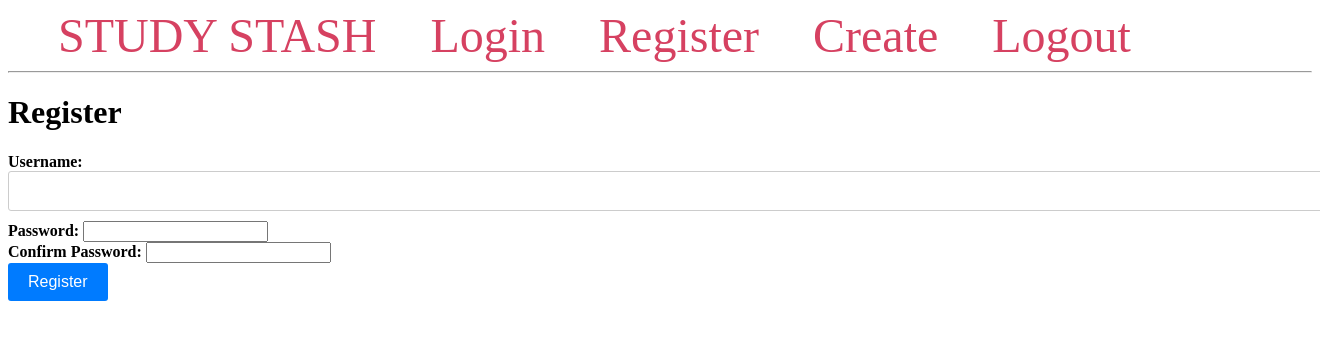
After one commit to DrubMd/Computer-Science-IA, a Flask app: page /register in a window 1320 px wide; the page is wider, and only the part inside the window is pictured. The commit adds this page. Shown: the top 340 px of that part. Run offline with Flask 3, Linux system fonts and the light colour scheme.

Commit message:
addition of login and register pages

```diff
--- a/app.py
+++ b/app.py
@@ -1,47 +1,37 @@
-from flask import Flask, render_template, request, redirect, url_for, flash, abort
+from flask import Flask, render_template, request, redirect, url_for, flash, abort, Response, session
 import sqlite3
-from flask_login import (
-    LoginManager,
-    current_user,
-    login_required,
-    login_user,
-    logout_user,
-)
-from oauthlib.oauth2 import WebApplicationClient
-import requests
-
-# Internal imports
-from db import init_db_command
-from user import User
-
-GOOGLE_CLIENT_ID = os.environ.get("GOOGLE_CLIENT_ID", None)
-GOOGLE_CLIENT_SECRET = os.environ.get("GOOGLE_CLIENT_SECRET", None)
-GOOGLE_DISCOVERY_URL = (
-    "https://accounts.google.com/.well-known/openid-configuration"
-)
+from flask_login import LoginManager, UserMixin, login_required, login_user, logout_user, current_user, login_manager
+from forms import LoginForm, RegistrationForm
 
 app = Flask(__name__)
-app.secret_key = os.environ.get("SECRET_KEY") or os.urandom(24)
+app.secret_key = 'rcctufiygugugy'
 
-login_manager = LoginManager()
-login_manager.init_app(app)
+login_manager = LoginManager(app)
+login_manager.login_view = "login"
+class User(UserMixin):
+    def __init__(self, id, username, password):
+         self.id = str(id)
+         self.username = username
+         self.password = password
+         self.authenticated = False
+    def is_active(self):
+         return self.is_active()
+    def is_anonymous(self):
+         return False
+    def is_authenticated(self):
+         return self.authenticated
+    def is_active(self):
+         return True
+    def get_id(self):
+         return self.id
 
-# OAuth 2 client setup
-client = WebApplicationClient(GOOGLE_CLIENT_ID)
-
-# Flask-Login helper to retrieve a user from our db
-@login_manager.user_loader
-def load_user(user_id):
-    return User.get(user_id)
-
-def get_google_provider_cfg():
-    return requests.get(GOOGLE_DISCOVERY_URL).json()
 
 
 def get_db_connection():
     conn = sqlite3.connect('database.db')
     conn.row_factory = sqlite3.Row
     return conn
+
 
 def get_flashcard(flashcard_id):
     conn = get_db_connection()
@@ -52,59 +42,79 @@ def get_flashcard(flashcard_id):
         abort(404)
     return flashcard
 
+
+@login_manager.user_loader
+def load_user(user_id):
+   conn = get_db_connection()
+   curs = conn.cursor()
+   curs.execute("SELECT * from users where user_id = (?)",[user_id])
+   user_data = curs.fetchone()
+   if user_data is None:
+    return None
+   else:
+    user = User(user_data['user_id'], user_data['username'], user_data['password'])
+    return user
+
 @app.route('/')
+@login_required
 def index():
+    user_id = current_user.id
+    conn = get_db_connection()
+    flashcards = conn.execute('SELECT * FROM flashcards WHERE user_id = ?', (user_id,)).fetchall()
+    conn.close()
+    return render_template('index.html', flashcards=flashcards, user_id=user_id)
+
+@app.route("/login", methods=['GET','POST'])
+def login():
+  if current_user.is_authenticated:
+     return redirect(url_for('index'))
+  form = LoginForm()
+  if form.validate_on_submit():
+     conn = get_db_connection()
+     curs = conn.cursor()
+     curs.execute("SELECT * FROM users where username = (?)",    [form.username.data])
+     user = list(curs.fetchone())
+     Us = load_user(user[0])
+     if form.username.data == Us.username and form.password.data == Us.password:
+        login_user(Us, remember=form.remember.data)
+        Uname = list({form.username.data})[0].split('@')[0]
+        flash('Logged in successfully '+Uname)
+        redirect(url_for('index'))
+     else:
+        flash('Login Unsuccessfull.')
+  return render_template('login.html',title='Login', form=form)
+
+@app.route('/logout')
+@login_required
+def logout():
+    logout_user()
+    flash('Logged out successfully', 'success')
+    return redirect(url_for('login'))
+
+@app.route('/register', methods=['GET', 'POST'])
+def register():
     if current_user.is_authenticated:
+        return redirect(url_for('index'))
+
+    form = RegistrationForm()
+    if form.validate_on_submit():
         conn = get_db_connection()
-        flashcards = conn.execute('SELECT * FROM flashcards').fetchall()
-        conn.close()
-        return render_template('index.html', flashcards=flashcards)
-    else:
-        return '<a class="button" href="/login">Google Login</a>'
+        curs = conn.cursor()
+        curs.execute("SELECT * FROM users WHERE username = ?", [form.username.data])
+        user = curs.fetchone()
 
-@app.route("/login")
-def login():
-    # Find out what URL to hit for Google login
-    google_provider_cfg = get_google_provider_cfg()
-    authorization_endpoint = google_provider_cfg["authorization_endpoint"]
+        if user:
+            flash('Registration failed. This username is already taken.', 'error')
+        else:
+            curs.execute("INSERT INTO users (username, password) VALUES (?, ?)", (form.username.data, form.password.data))
+            conn.commit()
+            flash('Registration successful! You can now log in.', 'success')
+            return redirect(url_for('login'))
 
-    # Use library to construct the request for Google login and provide
-    # scopes that let you retrieve user's profile from Google
-    request_uri = client.prepare_request_uri(
-        authorization_endpoint,
-        redirect_uri=request.base_url + "/callback",
-        scope=["openid", "email", "profile"],
-    )
-    return redirect(request_uri)
-
-@app.route("/login/callback")
-def callback():
-    # Get authorization code Google sent back to you
-    code = request.args.get("code")
-
-# Find out what URL to hit to get tokens that allow you to ask for
-# things on behalf of a user
-google_provider_cfg = get_google_provider_cfg()
-token_endpoint = google_provider_cfg["token_endpoint"]
-
-# Prepare and send a request to get tokens! Yay tokens!
-token_url, headers, body = client.prepare_token_request(
-    token_endpoint,
-    authorization_response=request.url,
-    redirect_url=request.base_url,
-    code=code
-)
-token_response = requests.post(
-    token_url,
-    headers=headers,
-    data=body,
-    auth=(GOOGLE_CLIENT_ID, GOOGLE_CLIENT_SECRET),
-)
-
-# Parse the tokens!
-client.parse_request_body_response(json.dumps(token_response.json()))
+    return render_template('register.html', title='Register', form=form)
 
 @app.route('/create/', methods=('GET', 'POST'))
+@login_required
 def create():
     if request.method == 'POST':
         term = request.form['term']
@@ -115,9 +125,10 @@ def create():
         elif not definition:
             flash('definition is required!')
         else:
+            user_id = current_user.id  # Get the user's ID from the current_user
             conn = get_db_connection()
-            conn.execute('INSERT INTO flashcards (term, definition) VALUES (?, ?)',
-                         (term, definition))
+            conn.execute('INSERT INTO flashcards (user_id,term, definition) VALUES (?, ?, ?)',
+                         (user_id, term, definition))
             conn.commit()
             conn.close()
             return redirect(url_for('index'))
@@ -125,6 +136,7 @@ def create():
     return render_template('create.html')
 
 @app.route('/<int:id>/edit/', methods=('GET', 'POST'))
+@login_required
 def edit(id):
     flashcard = get_flashcard(id)
 
--- /dev/null
+++ b/forms.py
@@ -0,0 +1,32 @@
+from flask_wtf import FlaskForm
+from wtforms import StringField, PasswordField, SubmitField, BooleanField
+from wtforms.validators import DataRequired, Length, EqualTo, ValidationError
+import sqlite3
+
+class LoginForm(FlaskForm):
+ username = StringField('Username',validators=[DataRequired()])
+ password = PasswordField('Password',validators=[DataRequired()])
+ remember = BooleanField('Remember Me')
+ submit = SubmitField('Login')
+
+ def validate_username(self, username):
+    conn = sqlite3.connect('database.db')
+    curs = conn.cursor()
+    curs.execute("SELECT username FROM users where username = (?)",[username.data])
+    valusername = curs.fetchone()
+    if valusername is None:
+      raise ValidationError('This username ID is not registered. Please register before login')
+
+class RegistrationForm(FlaskForm):
+  username = StringField('Username',validators=[DataRequired()])
+  password = PasswordField('Password',validators=[DataRequired()])
+  confirm_password = PasswordField('Confirm Password',validators=[DataRequired(),EqualTo('password')])
+  submit = SubmitField('Sign Up')
+
+  def validate_username(self, username):
+      conn = sqlite3.connect('database.db')
+      curs = conn.cursor()
+      curs.execute("SELECT username FROM users where username = (?)",[username.data])
+      valusername = curs.fetchone()
+      if valusername:
+        raise ValidationError('This username ID is already registered. Please login')
--- a/schema.sql
+++ b/schema.sql
@@ -1,11 +1,16 @@
 DROP TABLE IF EXISTS flashcards;
+
+CREATE TABLE IF NOT EXISTS users (
+    user_id INTEGER PRIMARY KEY AUTOINCREMENT,
+    username TEXT NOT NULL,
+    password TEXT NOT NULL
+);
 
 CREATE TABLE flashcards (
     id INTEGER PRIMARY KEY AUTOINCREMENT,
     -- created TIMESTAMP NOT NULL DEFAULT CURRENT_TIMESTAMP,
+    user_id INTEGER NOT NULL,
     term TEXT NOT NULL,
-    defenition TEXT NOT NULL -- is definition a keyword?
+    definition TEXT NOT NULL,
+    FOREIGN KEY (user_id) REFERENCES users(user_id)
 );
-
-ALTER TABLE flashcards
-RENAME COLUMN defenition TO definition;
--- a/templates/base.html
+++ b/templates/base.html
@@ -11,8 +11,10 @@
 <body>
     <nav>
         <a href="{{ url_for('index') }}">STUDY STASH</a>
+        <a href="{{url_for('login')}}">Login</a>
+        <a href="{{url_for('register')}}">Register</a>
         <a href="{{ url_for('create') }}">Create</a>
-        <a href="#">About</a>
+        <a href="{{ url_for('logout') }}">Logout</a>
     </nav>
     <hr>
     <div class="content">
--- a/templates/index.html
+++ b/templates/index.html
@@ -1,7 +1,7 @@
 {% extends 'base.html' %}
 
 {% block content %}
-    <h1>{% block title %} Flashcards {% endblock %}</h1>
+    <h1>{% block title %} Flashcards {% endblock title %}</h1>
     {% for flashcard in flashcards %}
             <div class='flashcards' id="definition-{{ flashcard['id'] }}">
                 <h1>{{ flashcard['term'] }}</p>
--- /dev/null
+++ b/templates/register.html
@@ -0,0 +1,30 @@
+{% extends 'base.html' %}
+
+{% block content %}
+<h1>Register</h1>
+    <form method="POST">
+        {{ form.hidden_tag() }} <!-- Include hidden fields for CSRF protection -->
+        <div>
+            <label for="{{ form.username.id }}">Username:</label>
+            {{ form.username(class="form-control") }}
+            {% for error in form.username.errors %}
+                <p class="error">{{ error }}</p>
+            {% endfor %}
+        </div>
+        <div>
+            <label for="{{ form.password.id }}">Password:</label>
+            {{ form.password(class="form-control") }}
+            {% for error in form.password.errors %}
+                <p class="error">{{ error }}</p>
+            {% endfor %}
+        </div>
+        <div>
+            <label for="{{ form.confirm_password.id }}">Confirm Password:</label>
+            {{ form.confirm_password(class="form-control") }}
+            {% for error in form.confirm_password.errors %}
+                <p class="error">{{ error }}</p>
+            {% endfor %}
+        </div>
+        <button type="submit" class="btn btn-primary">Register</button>
+    </form>
+{% endblock %}
```
Also changed, not shown: init_db.py (+3 -6 lines), templates/login.html (added, +44 -0 lines), database.db. Lines whose indentation alone changed are shown as unchanged.
